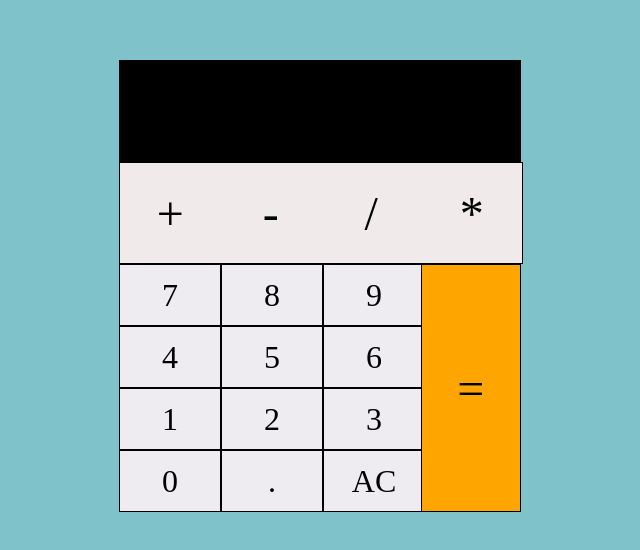
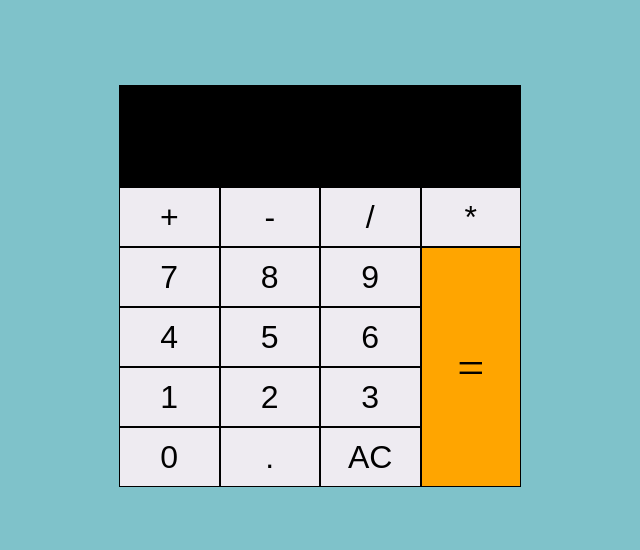
Before and after one commit to IgnjatStjepanovic/javascript-calculator, a plain HTML site: page index.html in a window 1280 px wide. Shown: the part 114-664 px from the top of the page, without its empty margins (320-960 px from the left). Drawn offline with Linux system fonts and the light colour scheme.

Commit message:
Reset my aaproach. Must start from scratch and get a plan beforehand.

```diff
--- a/app.js
+++ b/app.js
@@ -1,23 +1,15 @@
-let plus = document.getElementById("plus");
-let minus = document.getElementById("minus");
-let multiply = document.getElementById("multiply");
-let divide = document.getElementById("divide");
-
-let seven = document.getElementById("seven");
-let eight = document.getElementById("eight");
-let nine = document.getElementById("nine");
-let four = document.getElementById("four");
-let five = document.getElementById("five");
-let six = document.getElementById("six");
-let one = document.getElementById("one");
-let two = document.getElementById("two");
-let three = document.getElementById("three");
-let zero = document.getElementById("zero");
-let dot = document.getElementById("dot");
-let ac = document.getElementById("ac");
-
 function insertSymbol(clicked_id) {
   let symbol = document.getElementById(clicked_id).innerHTML;
   console.log(symbol);
   document.getElementById("display").innerHTML += symbol;
 }
+
+function resetCalc() {
+  document.getElementById("display").innerHTML = "";
+  console.log('ac');
+}
+
+function calculateResult() {
+  console.log('=');
+
+}
--- a/index.html
+++ b/index.html
@@ -11,27 +11,27 @@
     <div id="calculator">
       <div id="display"></div>
       <div class="operations">
-        <div id="plus" class="operator" onclick="insertSymbol(this.id)">+</div>
-        <div id="minus" class="operator" onclick="insertSymbol(this.id)">-</div>
-        <div id="divide" class="operator" onclick="insertSymbol(this.id)">/</div>
-        <div id="multiply" class="operator" onclick="insertSymbol(this.id)">*</div>
+        <button id="plus" class="operator" onclick="insertSymbol(this.id)">+</button>
+        <button id="minus" class="operator" onclick="insertSymbol(this.id)">-</button>
+        <button id="divide" class="operator" onclick="insertSymbol(this.id)">/</button>
+        <button id="multiply" class="operator" onclick="insertSymbol(this.id)">*</button>
       </div>
       <div id="ndae" class="ndae">
         <div class="numbersdotac">
-          <div class="ndac" id="seven" value="7" onclick="insertSymbol(this.id)">7</div>
-          <div class="ndac" id="eight" value="8" onclick="insertSymbol(this.id)">8</div>
-          <div class="ndac" id="nine" value="9" onclick="insertSymbol(this.id)">9</div>
-          <div class="ndac" id="four" value="4" onclick="insertSymbol(this.id)">4</div>
-          <div class="ndac" id="five" value="5" onclick="insertSymbol(this.id)">5</div>
-          <div class="ndac" id="six" value="6" onclick="insertSymbol(this.id)">6</div>
-          <div class="ndac" id="one" value="1" onclick="insertSymbol(this.id)">1</div>
-          <div class="ndac" id="two" value="2" onclick="insertSymbol(this.id)">2</div>
-          <div class="ndac" id="three" value="3" onclick="insertSymbol(this.id)">3</div>
-          <div class="ndac" id="zero" value="0" onclick="insertSymbol(this.id)">0</div>
-          <div class="ndac" id="dot" value="."  onclick="insertSymbol(this.id)">.</div>
-          <div class="ndac" id="ac">AC</div>
+          <button class="ndac" id="seven" value="7" onclick="insertSymbol(this.id)">7</button>
+          <button class="ndac" id="eight" value="8" onclick="insertSymbol(this.id)">8</button>
+          <button class="ndac" id="nine" value="9" onclick="insertSymbol(this.id)">9</button>
+          <button class="ndac" id="four" value="4" onclick="insertSymbol(this.id)">4</button>
+          <button class="ndac" id="five" value="5" onclick="insertSymbol(this.id)">5</button>
+          <button class="ndac" id="six" value="6" onclick="insertSymbol(this.id)">6</button>
+          <button class="ndac" id="one" value="1" onclick="insertSymbol(this.id)">1</button>
+          <button class="ndac" id="two" value="2" onclick="insertSymbol(this.id)">2</button>
+          <button class="ndac" id="three" value="3" onclick="insertSymbol(this.id)">3</button>
+          <button class="ndac" id="zero" value="0" onclick="insertSymbol(this.id)">0</button>
+          <button class="ndac" id="dot" value="."  onclick="insertSymbol(this.id)">.</button>
+          <button class="ndac" id="ac" onclick="resetCalc()">AC</button>
         </div>
-        <div class="equals">=</div>
+        <div class="equals" id="equals" value="=" onclick="calculateResult()">=</div>
       </div>
 
 
--- a/styles.css
+++ b/styles.css
@@ -34,14 +34,8 @@ body {
   background-color: rgb(240, 234, 234);
   text-align: center;
   align-items: center;
-  border: 1px solid black;
-  height: 100px;
   width: 100%;
   font-size: 3rem;
-}
-
-.operations:hover {
-  cursor: pointer;
 }
 
 #ndae {
@@ -55,18 +49,14 @@ body {
   grid-template-columns: 1fr 1fr 1fr;
 }
 
-.ndac {
+button {
   display: flex;
   background-color: rgb(238, 235, 241);
   height: 60px;
-  width: 100px;
   justify-content: center;
   align-items: center;
   border: 1px solid black;
   font-size: 2rem;
-}
-
-.ndac:hover {
   cursor: pointer;
 }
 
```
